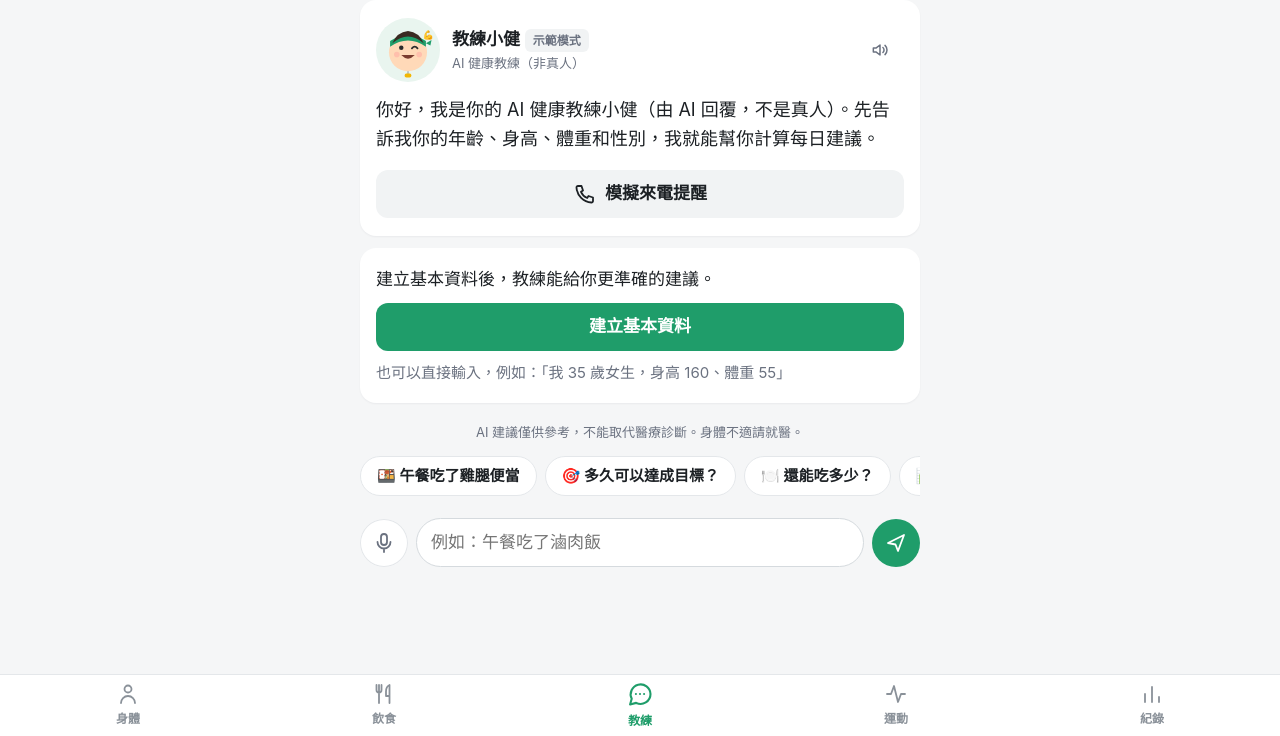
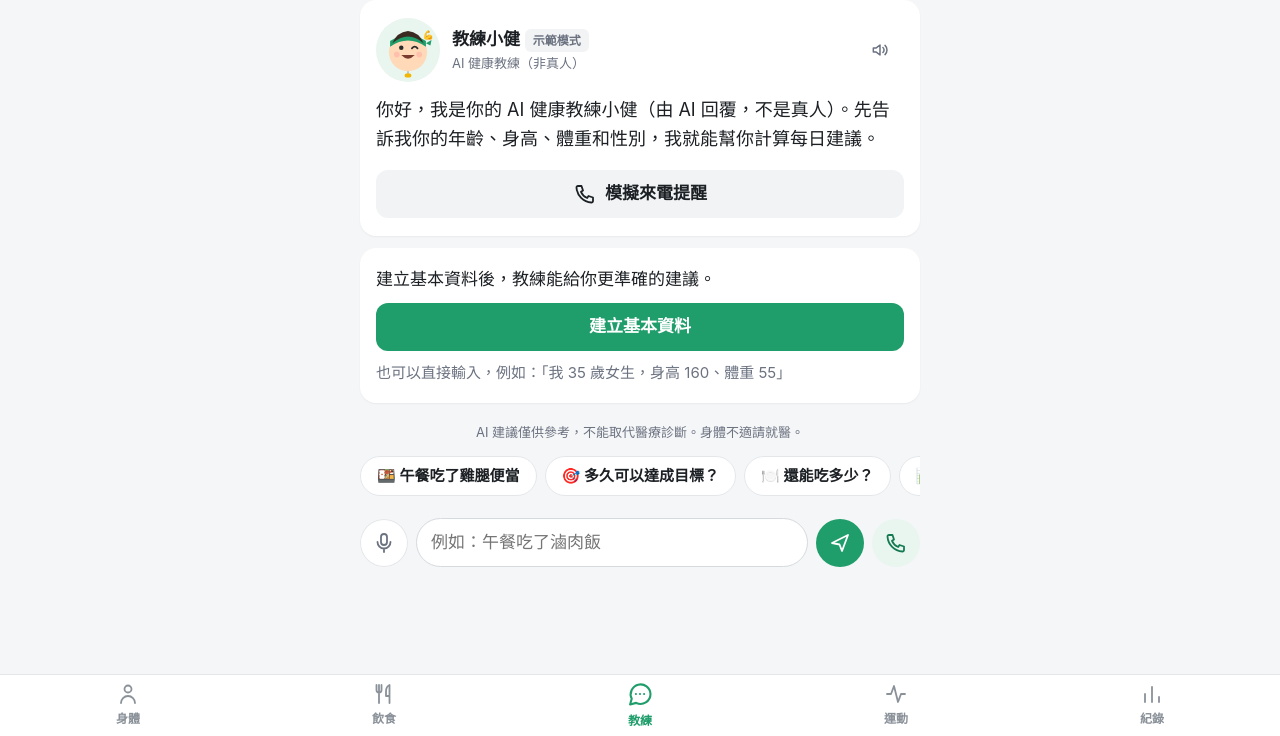
Before and after one commit to kucUCHEN/ai-coach-app, a plain HTML site: page index.html in a window 1280 px wide. Shown: the part 64-800 px from the top of the page. Drawn offline with Linux system fonts and the light colour scheme.

Commit message:
教練頁打開直接到最新訊息、輸入列加通話鍵
Co-Authored-By: Claude Opus 5.5 <noreply@anthropic.com>

```diff
--- a/css/ai.css
+++ b/css/ai.css
@@ -122,3 +122,11 @@
 .call-type-row { width: min(320px, 86vw); margin-top: 12px; }
 .call-type { background: rgba(255,255,255,.12); border-color: rgba(255,255,255,.25); color: #fff; }
 .call-type::placeholder { color: rgba(255,255,255,.6); }
+
+/* 輸入列的通話鍵 */
+.chat-call {
+  flex: none; width: 48px; height: 48px; border-radius: 50%; border: 0;
+  display: grid; place-items: center; cursor: pointer;
+  background: var(--accent-soft); color: var(--accent-strong);
+}
+.chat-call:active { background: var(--accent); color: #fff; }
--- a/js/pages/coach.js
+++ b/js/pages/coach.js
@@ -258,8 +258,14 @@ export function render(root) {
     }
   }
 
+  // 通話鍵：跟教練講電話（有 API key 時是真的語音對話）
+  const startCall = () => incomingCall({
+    ...ai.callOptions(store.getProfile(), store.getDay()),
+    onAccept: (msg) => { addMsg('assistant', msg); drawChat(); },
+  });
+  const callBtn = h('button', { class: 'chat-call', type: 'button', 'aria-label': '打電話給教練', onclick: startCall }, icon('phone'));
   const form = h('form', { class: 'chat-composer', onsubmit: (e) => { e.preventDefault(); send(input.value); } },
-    micBtn, input, sendBtn);
+    micBtn, input, sendBtn, callBtn);
   const quick = QUICK[ageMode(profile)] || QUICK.adult;
 
   refreshGreet();
@@ -285,7 +291,10 @@ export function render(root) {
       form,
     ),
   );
-  drawChat(false); // 打開時停在上面，先看到教練的問候
+  drawChat(false);
+  // 打開時直接停在最新訊息（等版面排好再捲到底）
+  const toBottom = () => { const v = root.closest('.view') || root; v.scrollTop = v.scrollHeight; };
+  requestAnimationFrame(() => { toBottom(); setTimeout(toBottom, 150); });
 
   unsub = store.subscribe((k) => { if (k === 'teacher.ai') refreshBadge(); });
 }
--- a/sw.js
+++ b/sw.js
@@ -1,6 +1,6 @@
 // 離線快取：第一次打開時把所有檔案存進手機，之後沒網路也能用。
 // 有網路時優先拿最新版（所以改程式後不用手動清快取），沒網路時用存好的版本。
-const CACHE = 'aicoach-v10';
+const CACHE = 'aicoach-v11';
 const FILES = [
   './', './index.html', './manifest.webmanifest',
   './css/app.css', './css/pages.css', './css/ai.css', './css/food.css', './css/exercise.css',
```
